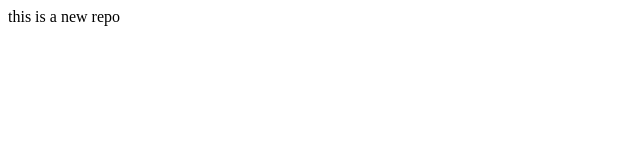
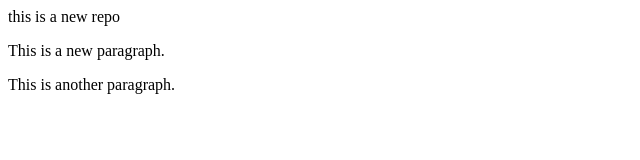
Before and after one commit to Faster0810/localrepo, a plain HTML site: page index.html in a window 1280 px wide. Shown: the whole page, without its empty margins (0-640 px from the left). Drawn offline with Linux system fonts and the light colour scheme.

Commit message:
Update index.html content

```diff
--- a/index.html
+++ b/index.html
@@ -1 +1,3 @@
 this is a new repo
+<p>This is a new paragraph.</p>
+<p>This is another paragraph.</p>
```
